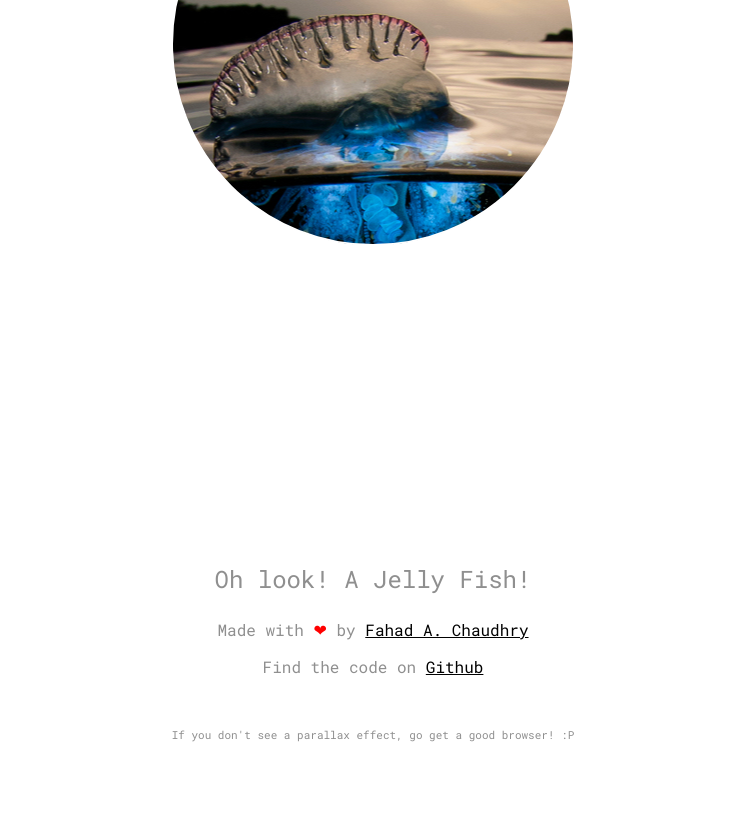
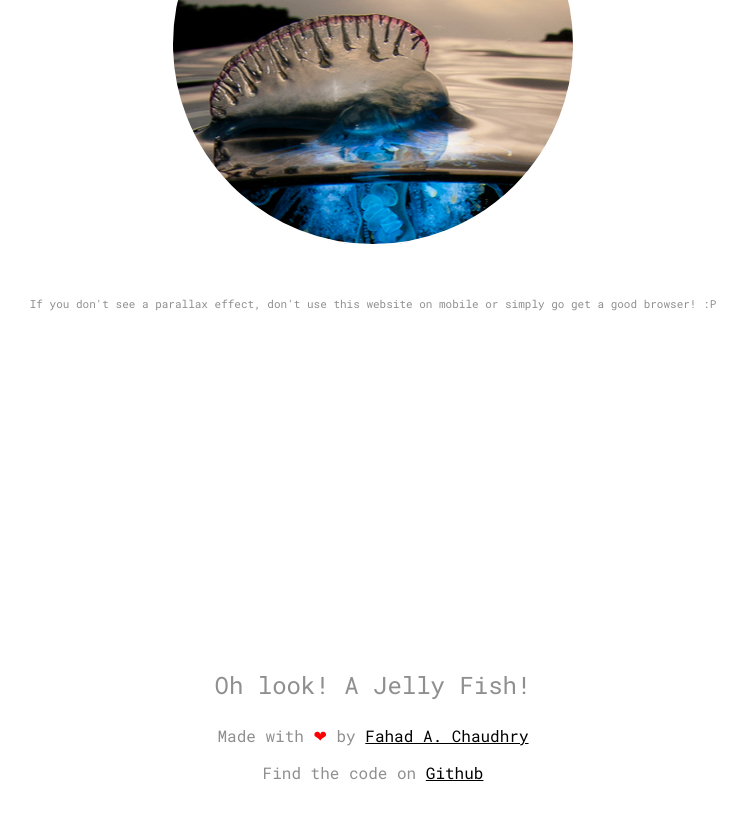
Before and after one commit to fahadachaudhry/Periscope-Parallax-Concept, a plain HTML site: page index.html in a window 1280 px wide. Shown: the part 966-1786 px from the top of the page, without its empty margins (267-1014 px from the left). Drawn offline with nearby package versions, Linux system fonts and the light colour scheme.

Commit message:
disclaimer added to index

```diff
--- a/index.html
+++ b/index.html
@@ -3,6 +3,7 @@
 
     <head>
         <meta charset="utf-8">
+        <meta name="viewport" content="width=device-width, initial-scale=1">
 
         <meta property="og:image" content="img/og.png">
         <link rel="image_src" href="https://fahadachaudhry.github.io/Periscope-Parallax-Concept/bg.jpg" />
@@ -81,9 +82,9 @@
                 font-size: 24px;
             }
 
-            .disclaimer{
-              margin-top: 50px;
-              font-size: 11px;
+            .disclaimer {
+                margin-top: 50px;
+                font-size: 11px;
             }
 
             .peroscope {
@@ -144,13 +145,14 @@
 
         <!-- PERISCOPE -->
         <div class="peroscope"></div>
+        <p class="oh_look disclaimer">If you don't see a parallax effect, don't use this website on mobile or simply go get a good browser! :P</a>
+        </p>
 
         <div class="container">
             <div class="container_data">
                 <p class="oh_look oh_look_large">Oh look! A Jelly Fish!</p>
                 <p class="oh_look">Made with <span class="heart">❤</span> by <a class="anchor" href="http://fahad.feedbot.net">Fahad A. Chaudhry</a></p>
                 <p class="oh_look">Find the code on <a class="anchor" href="http://fahad.feedbot.net">Github</a></p>
-                <p class="oh_look disclaimer">If you don't see a parallax effect, go get a good browser! :P</a></p>
             </div>
         </div>
     </body>
```
Also changed, not shown: redirect_mobile.html (+1 -0 lines).
